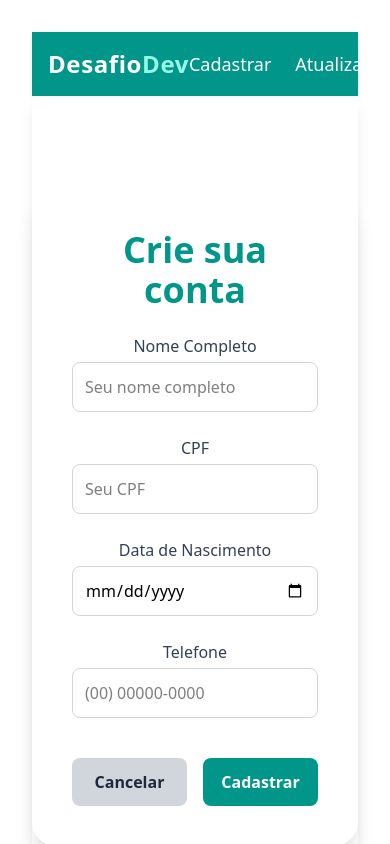
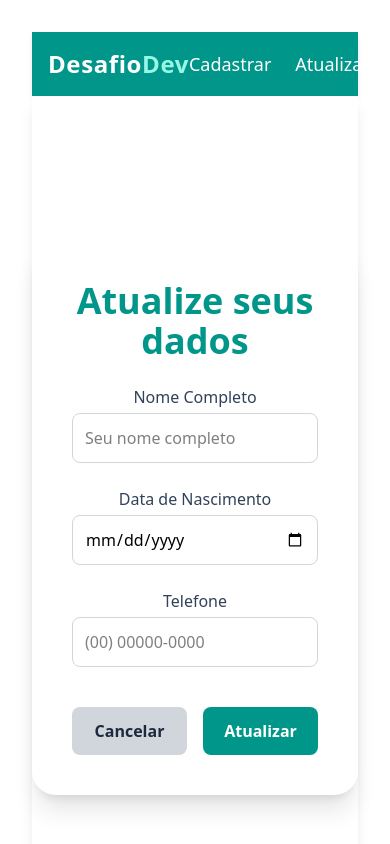
Before and after one commit to giovannabreinack/frontend, a React (Vite) app: page / in a window 390 px wide. Shown: the top 844 px of the page. Built offline with nearby package versions, Linux system fonts and the light colour scheme.

Commit message:
adicionando página de atualização de dados

```diff
--- a/src/App.tsx
+++ b/src/App.tsx
@@ -2,7 +2,7 @@ import { BrowserRouter, Route, Routes } from 'react-router-dom'
 import './App.css'
 import Footer from './components/footer/Footer'
 import Navbar from './components/navbar/Navbar'
-import Cadastro from './pages/cadastro/Cadastro'
+import Atualizar from './pages/atualizar/Atualizar'
 
 function App() {
   return (
@@ -13,7 +13,8 @@ function App() {
           <Routes>
             {/* <Route path="/" element={<Home />} />
               <Route path="/home" element={<Home />} /> */}
-            <Route path="/" element={<Cadastro />} />
+            {/* <Route path="/" element={<Cadastro />} /> */}
+            <Route path="/" element={<Atualizar />} />
           </Routes>
         </div>
         <Footer />
--- /dev/null
+++ b/src/pages/atualizar/Atualizar.tsx
@@ -0,0 +1,64 @@
+// import Cadastro from "../cadastro/Cadastro";
+
+function Atualizar() {
+    return (
+        <div className="grid grid-cols-1 lg:grid-cols-2 h-screen w-full">
+            <div className="fundoCadastro hidden lg:block"></div>
+
+            <div className="flex justify-center items-center bg-white shadow-lg h-full">
+                <form className="bg-white p-10 rounded-3xl shadow-xl w-full max-w-md space-y-6">
+                    <h2 className="text-4xl font-extrabold text-teal-600 text-center">Atualize seus dados</h2>
+
+                    <div className="flex flex-col">
+                        <label htmlFor="fullName" className="text-slate-700 font-medium">Nome Completo</label>
+                        <input
+                            type="text"
+                            id="fullName"
+                            name="fullName"
+                            placeholder="Seu nome completo"
+                            className="mt-1 border border-gray-300 rounded-lg p-3 focus:outline-none focus:ring-2 focus:ring-teal-400"
+                        />
+                    </div>
+
+                    <div className="flex flex-col">
+                        <label htmlFor="birthDate" className="text-slate-700 font-medium">Data de Nascimento</label>
+                        <input
+                            type="date"
+                            id="birthDate"
+                            name="birthDate"
+                            className="mt-1 border border-gray-300 rounded-lg p-3 focus:outline-none focus:ring-2 focus:ring-teal-400"
+                        />
+                    </div>
+
+                    <div className="flex flex-col">
+                        <label htmlFor="phone" className="text-slate-700 font-medium">Telefone</label>
+                        <input
+                            type="tel"
+                            id="phone"
+                            name="phone"
+                            placeholder="(00) 00000-0000"
+                            className="mt-1 border border-gray-300 rounded-lg p-3 focus:outline-none focus:ring-2 focus:ring-teal-400"
+                        />
+                    </div>
+
+                    <div className="flex justify-between gap-4 pt-4">
+                        <button
+                            type="reset"
+                            className="w-1/2 py-3 bg-gray-300 hover:bg-gray-400 text-slate-800 font-semibold rounded-lg transition duration-200"
+                        >
+                            Cancelar
+                        </button>
+                        <button
+                            type="submit"
+                            className="w-1/2 py-3 bg-teal-600 hover:bg-teal-700 text-white font-semibold rounded-lg transition duration-200"
+                        >
+                            Atualizar
+                        </button>
+                    </div>
+                </form>
+            </div>
+        </div>
+    );
+}
+
+export default Atualizar;
```
